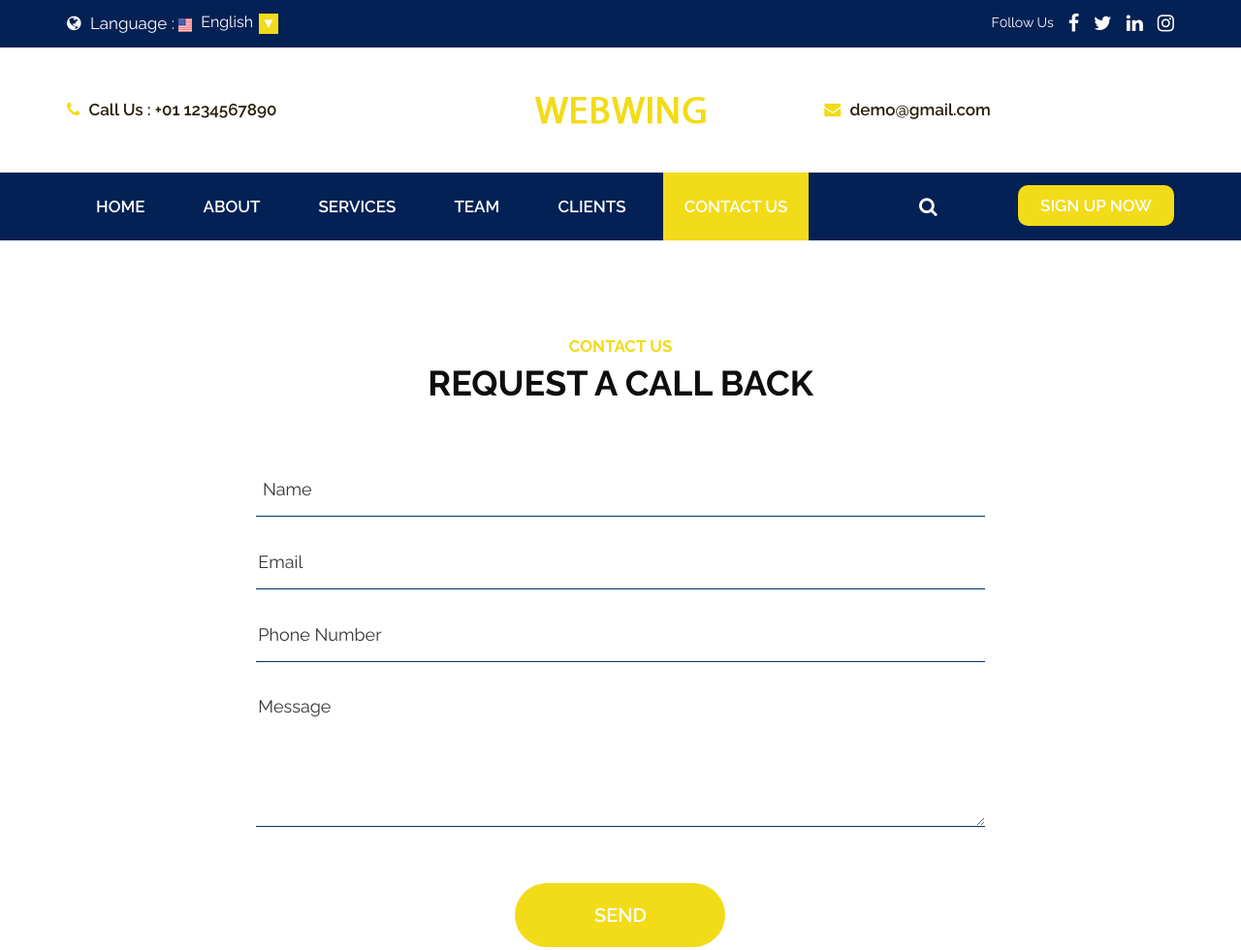
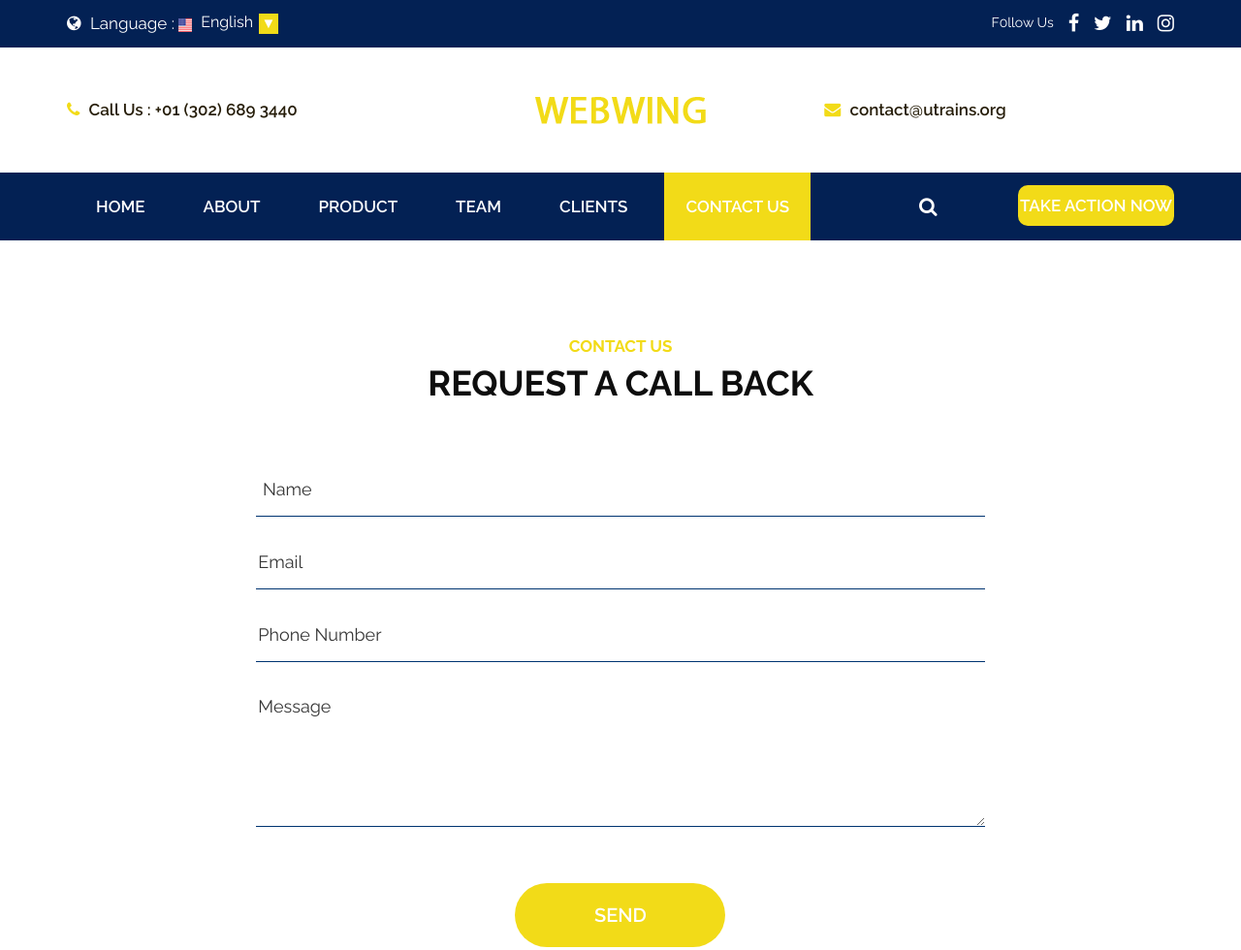
Before and after one commit to koffimichel/web-consulting, a plain HTML site: page contact.html in a window 1280 px wide. Shown: the top 980 px of the page at 97% size. Drawn offline with nearby package versions, Linux system fonts and the light colour scheme.

Commit message:
feature branch

```diff
--- a/contact.html
+++ b/contact.html
@@ -82,7 +82,7 @@
                   <div class="row d_flex">
                      <div class="col-md-4 col-sm-4 d_none">
                         <ul class="conta_icon">
-                           <li><a href="#"><i class="fa fa-phone" aria-hidden="true"></i> Call Us : +01 1234567890</a> </li>
+                           <li><a href="#"><i class="fa fa-phone" aria-hidden="true"></i> Call Us : +01 (302) 689 3440</a> </li>
                         </ul>
                      </div>
                      <div class="col-md-4 col-sm-4 " >
@@ -90,7 +90,7 @@
                      </div>
                      <div class="col-md-4 col-sm-4 d_none">
                         <ul class="conta_icon ">
-                           <li><a href="#"><i class="fa fa-envelope" aria-hidden="true"></i> demo@gmail.com</a> </li>
+                           <li><a href="#"><i class="fa fa-envelope" aria-hidden="true"></i> contact@utrains.org</a> </li>
                         </ul>
                      </div>
                   </div>
@@ -113,7 +113,7 @@
                                     <a class="nav-link" href="about.html">about</a>
                                  </li>
                                  <li class="nav-item">
-                                    <a class="nav-link" href="service.html">services</a>
+                                    <a class="nav-link" href="service.html">product</a>
                                  </li>
                                  <li class="nav-item">
                                     <a class="nav-link" href="team.html">team </a>
@@ -131,7 +131,7 @@
                      <div class="col-md-3 col-sm-5 d_none">
                         <ul class="sign">
                            <li><a href="#"><i class="fa fa-search" aria-hidden="true"></i></a></li>
-                           <li><a class="sign_btn" href="#">sign up now</a></li>
+                           <li><a class="sign_btn" href="#">Take action now</a></li>
                         </ul>
                      </div>
                   </div>
```
